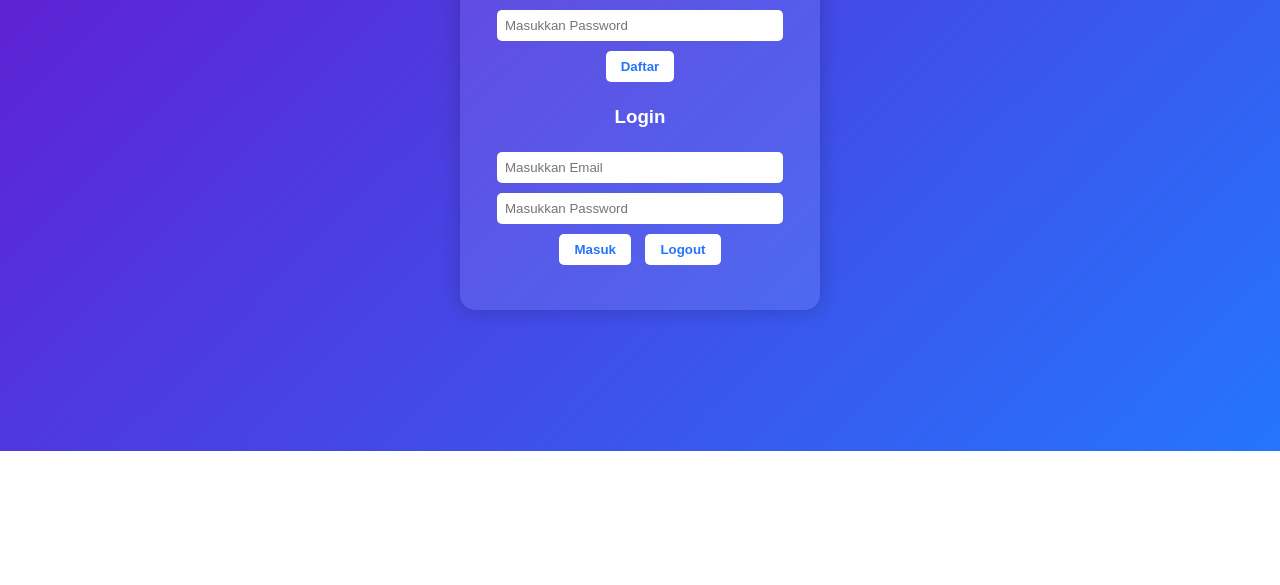
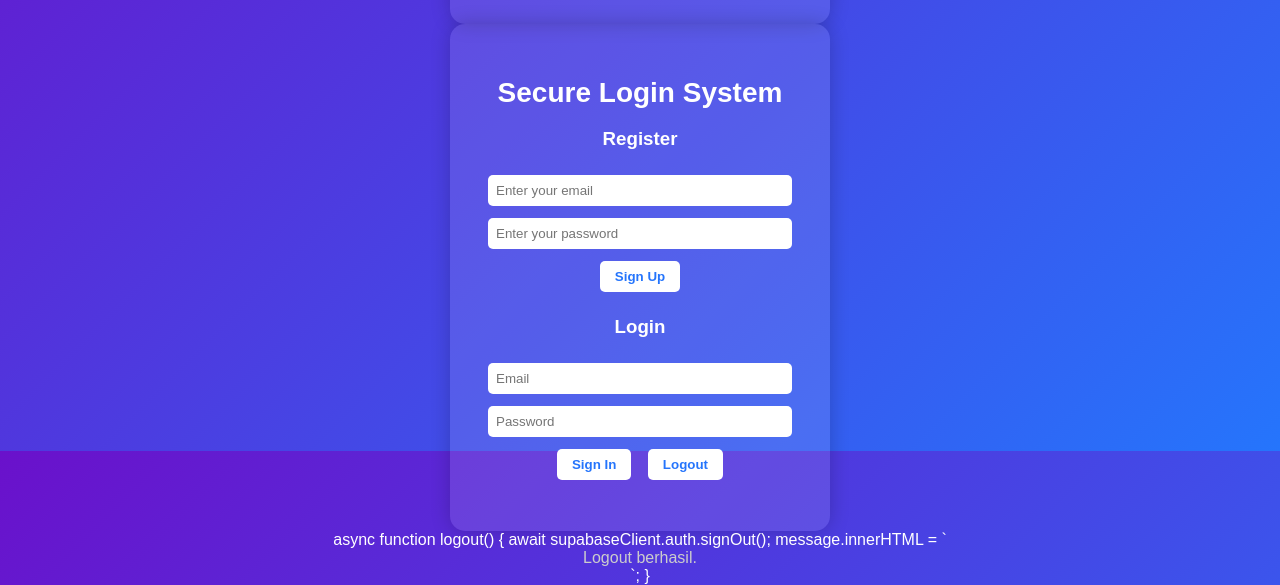
Before and after one commit to wahyunirina533-debug/login-aman-rina, a plain HTML site: page index.html in a window 1280 px wide. Shown: the part 349-934 px from the top of the page. Before the commit the page ends 800 px from the top, so only its background shows below. Drawn offline with nearby package versions, Linux system fonts and the light colour scheme.

Commit message:
Add files via upload

```diff
--- a/index.html
+++ b/index.html
@@ -122,7 +122,101 @@
         message.innerHTML = `<span style="color:#00ffcc;">Login Berhasil!</span>`;
       }
     }
+<!DOCTYPE html>
+<html lang="en">
+<head>
+  <meta charset="UTF-8" />
+  <title>Secure Login System - Supabase</title>
+  <script src="https://cdn.jsdelivr.net/npm/@supabase/supabase-js@2"></script>
+  <style>
+    body {
+      font-family: "Poppins", sans-serif;
+      background: linear-gradient(135deg, #6a11cb, #2575fc);
+      color: white;
+      display: flex;
+      align-items: center;
+      justify-content: center;
+      height: 100vh;
+      margin: 0;
+    }
+    .container {
+      background: rgba(255,255,255,0.1);
+      padding: 30px;
+      border-radius: 15px;
+      text-align: center;
+      box-shadow: 0 0 20px rgba(0,0,0,0.2);
+      width: 320px;
+    }
+    input {
+      width: 90%;
+      margin: 6px 0;
+      padding: 8px;
+      border: none;
+      border-radius: 5px;
+    }
+    button {
+      margin: 6px;
+      padding: 8px 15px;
+      border: none;
+      border-radius: 5px;
+      background: white;
+      color: #2575fc;
+      font-weight: bold;
+      cursor: pointer;
+      transition: 0.3s;
+    }
+    button:hover { background: #2575fc; color: white; }
+    #message { margin-top: 15px; font-weight: bold; }
+  </style>
+</head>
+<body>
+  <div class="container">
+    <h2>Secure Login System</h2>
+    <h3>Register</h3>
+    <input type="email" id="regEmail" placeholder="Enter your email"><br>
+    <input type="password" id="regPass" placeholder="Enter your password"><br>
+    <button onclick="register()">Sign Up</button>
 
+    <h3>Login</h3>
+    <input type="email" id="logEmail" placeholder="Email"><br>
+    <input type="password" id="logPass" placeholder="Password"><br>
+    <button onclick="login()">Sign In</button>
+    <button onclick="logout()">Logout</button>
+
+    <div id="message"></div>
+  </div>
+
+  <script>
+    const { createClient } = supabase;
+    const supabaseUrl = "https://qtzgizavzvpycfriitxz.supabase.co";
+    const supabaseKey = "eyJhbGciOiJIUzI1NiIsInR5cCI6IkpXVCJ9.eyJpc3MiOiJzdXBhYmFzZSIsInJlZiI6InF0emdpemF2enZweWNmcmlpdHh6Iiwicm9sZSI6ImFub24iLCJpYXQiOjE3NjI0MzYxNDAsImV4cCI6MjA3ODAxMjE0MH0.5ZCieOi8W0Qa-wetqRAAcJI382-bD_HITOclUAUe4xY";
+    const client = createClient(supabaseUrl, supabaseKey);
+    const msg = document.getElementById("message");
+
+    async function register() {
+      const email = document.getElementById("regEmail").value;
+      const pass = document.getElementById("regPass").value;
+      const { error } = await client.auth.signUp({ email, password: pass });
+      msg.style.color = error ? "red" : "#00ffcc";
+      msg.innerText = error ? error.message : "Registration successful!";
+    }
+
+    async function login() {
+      const email = document.getElementById("logEmail").value;
+      const pass = document.getElementById("logPass").value;
+      const { error } = await client.auth.signInWithPassword({ email, password: pass });
+      msg.style.color = error ? "red" : "#00ffcc";
+      msg.innerText = error ? error.message : "Login successful!";
+    }
+
+    async function logout() {
+      await client.auth.signOut();
+      msg.style.color = "gray";
+      msg.innerText = "Logged out.";
+    }
+  </script>
+</body>
+</html>
     async function logout() {
       await supabaseClient.auth.signOut();
       message.innerHTML = `<span style="color:#ccc;">Logout berhasil.</span>`;
```
